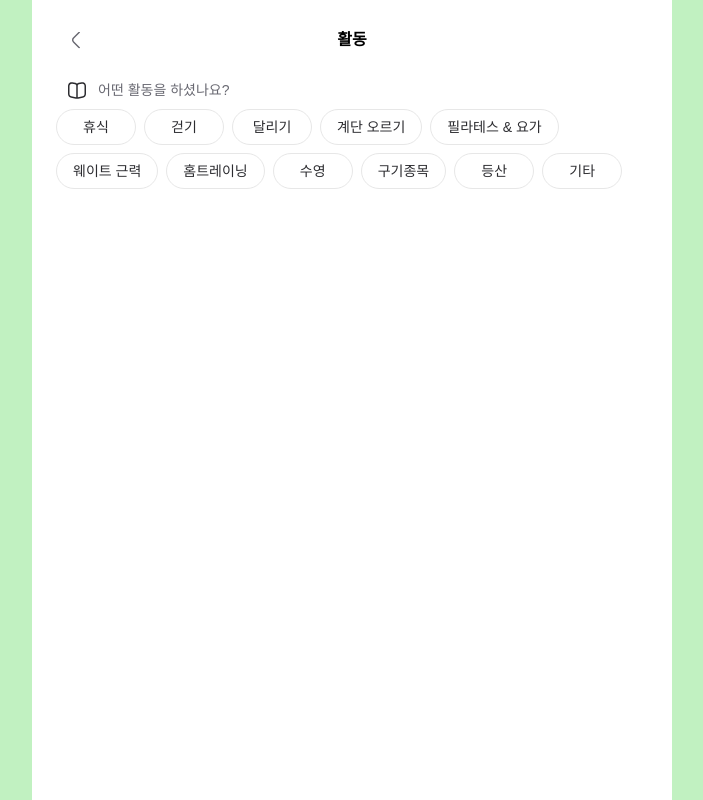
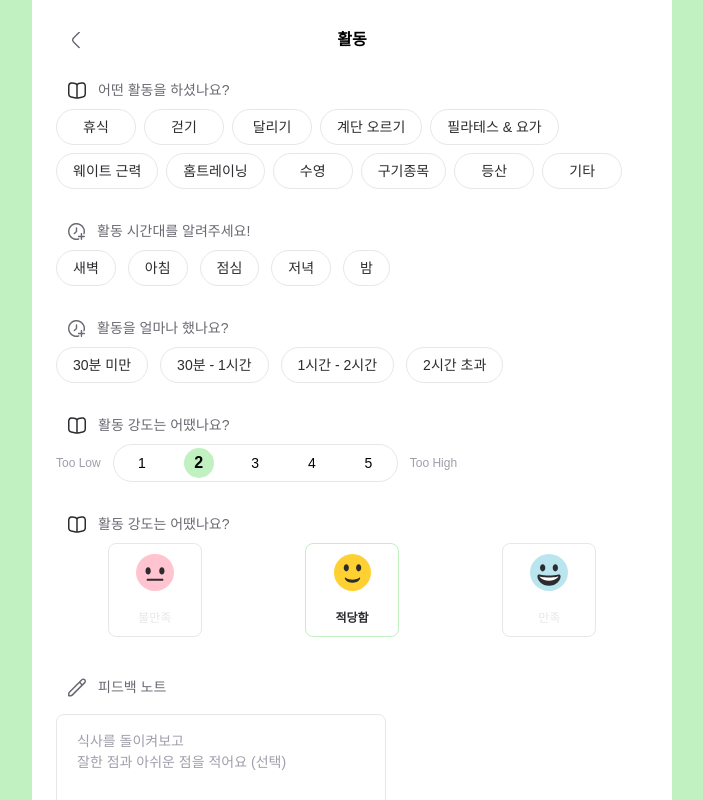
Before and after one commit to hatoruday/mindeating-front, a Next.js app: page /activity in a window 1280 px wide. Shown: the top 800 px of the page, without its empty margins (288-991 px from the left). Built offline with nearby package versions, Linux system fonts and the light colour scheme; a web font is replaced by a local one.

Commit message:
activity page completion

```diff
--- a/app/activity/page.tsx
+++ b/app/activity/page.tsx
@@ -1,5 +1,9 @@
 "use client";
 
+import Satiety from "@/components/record/mind/eatingSatiety";
+import FeedbackNote from "@/components/record/mind/feedbackNote";
+import HungerMeter from "@/components/record/mind/hungerMeter";
+import WhatIsYourEatingTime from "@/components/record/whatIsYourEatingTime";
 import Image from "next/image";
 
 import { useState } from "react";
@@ -27,14 +31,9 @@ export default function MindFullEating() {
   const date = new Date();
 
   /**
-
-
-
-* 어떤 활동을 하셨나요?의 상태를 관리한다.
-
-
-
-*/
+   * 어떤 활동을 하셨나요?의 상태를 관리한다.
+   * 기타를 클릭한 경우 컴포넌트를 띄우고 데이터를 저장한다.
+   */
 
   const typeList = [
     "휴식",
@@ -99,6 +98,15 @@ export default function MindFullEating() {
       }
     }
   };
+
+  /**
+   * 활동 시간대를 알려주세요!의 상태를 관리한다.
+   */
+
+  /**
+   * 활동 만족도의 상태를 관리한다.
+   */
+  const [satisfactionIndex, setSatisfactionIndex] = useState<number>(1);
 
   return (
     <div className="flex flex-col">
@@ -188,6 +196,99 @@ export default function MindFullEating() {
           <></>
         )}
       </section>
+      <WhatIsYourEatingTime timeType="활동" />
+      <section className="flex flex-col gap-y-2 py-4">
+        <header className="flex px-3 gap-x-3">
+          <Image
+            src="/mindFullEating/clockPlusIcon.svg"
+            width={17}
+            height={19}
+            alt="bookIcon"
+          />
+          <span className="font-medium text-black2 text-[14px]">
+            활동을 얼마나 했나요?
+          </span>
+        </header>
+        <article className="flex gap-x-3">
+          {["30분 미만", "30분 - 1시간", "1시간 - 2시간", "2시간 초과"].map(
+            (timeAmount, index) => {
+              return (
+                <button
+                  key={index}
+                  onClick={() => {
+                    setTime(timeAmount);
+                  }}
+                  className={`flex  justify-center h-9 items-center px-4 py-2 relative rounded-[56px] border ${
+                    time === timeAmount
+                      ? "border-green2 bg-green3"
+                      : "border-black4"
+                  }`}
+                >
+                  <p className="flex-grow-0 flex-shrink-0 text-sm font-medium text-left text-black1">
+                    {timeAmount}
+                  </p>
+                </button>
+              );
+            }
+          )}
+        </article>
+      </section>
+      <article className="flex flex-col gap-y-2 py-4">
+        <header className="flex px-3 gap-x-3">
+          <Image src="/bookIcon.svg" width={18} height={16} alt="bookIcon" />
+
+          <span className="font-medium text-black2 text-[14px]">
+            활동 강도는 어땠나요?
+          </span>
+        </header>
+
+        <div className="flex gap-3 w-4/5">
+          <div className="flex flex-shrink-0 items-center">
+            <span className="text-black3 items-center text-[12px]">
+              Too Low
+            </span>
+          </div>
+          <HungerMeter hungerList={[1, 2, 3, 4, 5]} hunger_before_meal={1} />
+          <div className="flex flex-shrink-0 items-center">
+            <span className="text-black3 text-[12px]">Too High</span>
+          </div>
+        </div>
+      </article>
+      <article className="flex flex-col gap-y-2 py-4">
+        <header className="flex px-3 gap-x-3">
+          <Image src="/bookIcon.svg" width={18} height={16} alt="bookIcon" />
+
+          <span className="font-medium text-black2 text-[14px]">
+            활동 강도는 어땠나요?
+          </span>
+        </header>
+
+        <Satiety selectedEmoji={satisfactionIndex} />
+      </article>
+      <article className="flex flex-col gap-y-2 py-4">
+        <header className="flex px-3 py-2 gap-x-3">
+          <Image
+            src="/info/feedbackPencile.svg"
+            width={18}
+            height={16}
+            alt="bookIcon"
+          />
+
+          <span className="font-medium text-black2 text-[14px]">
+            피드백 노트
+          </span>
+        </header>
+
+        <FeedbackNote note={note} setNote={setNote} />
+      </article>
+
+      <section className="my-10">
+        <button className="w-[330px] h-[52px] rounded-xl bg-green3">
+          <p className="text-base font-medium text-center text-black3">
+            제출하기
+          </p>
+        </button>
+      </section>
     </div>
   );
 }
--- /dev/null
+++ b/components/record/whatIsYourEatingTime.tsx
@@ -0,0 +1,50 @@
+import Image from "next/image";
+
+export default function WhatIsYourEatingTime({
+  timeType,
+}: {
+  timeType: string;
+}) {
+  return (
+    <section className="flex flex-col gap-y-2 py-4">
+      <header className="flex px-3 gap-x-3">
+        <Image
+          src="/mindFullEating/clockPlusIcon.svg"
+          width={17}
+          height={19}
+          alt="bookIcon"
+        />
+        <span className="font-medium text-black2 text-[14px]">
+          {timeType} 시간대를 알려주세요!
+        </span>
+      </header>
+      <article className="flex gap-x-3">
+        <div className="flex  justify-center items-center h-9 relative gap-2.5 px-4 py-2.5 rounded-[56px] border border-[#e7e7e7]">
+          <p className="flex text-sm font-medium text-left text-[#2c2c30]">
+            새벽
+          </p>
+        </div>
+        <div className="flex  justify-center items-center h-9 relative gap-2.5 px-4 py-2.5 rounded-[56px] border border-[#e7e7e7]">
+          <p className="flex text-sm font-medium text-left text-[#2c2c30]">
+            아침
+          </p>
+        </div>
+        <div className="flex  justify-center items-center h-9 relative gap-2.5 px-4 py-2.5 rounded-[56px] border border-[#e7e7e7]">
+          <p className="flex text-sm font-medium text-left text-[#2c2c30]">
+            점심
+          </p>
+        </div>
+        <div className="flex  justify-center items-center h-9 relative gap-2.5 px-4 py-2.5 rounded-[56px] border border-[#e7e7e7]">
+          <p className="flex text-sm font-medium text-left text-[#2c2c30]">
+            저녁
+          </p>
+        </div>
+        <div className="flex  justify-center items-center h-9 relative gap-2.5 px-4 py-2.5 rounded-[56px] border border-[#e7e7e7]">
+          <p className="flex text-sm font-medium text-left text-[#2c2c30]">
+            밤
+          </p>
+        </div>
+      </article>
+    </section>
+  );
+}
```
Also changed, not shown: app/mind/page.tsx (+26 -63 lines), components/record/mind/eatingSatiety.tsx (+8 -12 lines).
